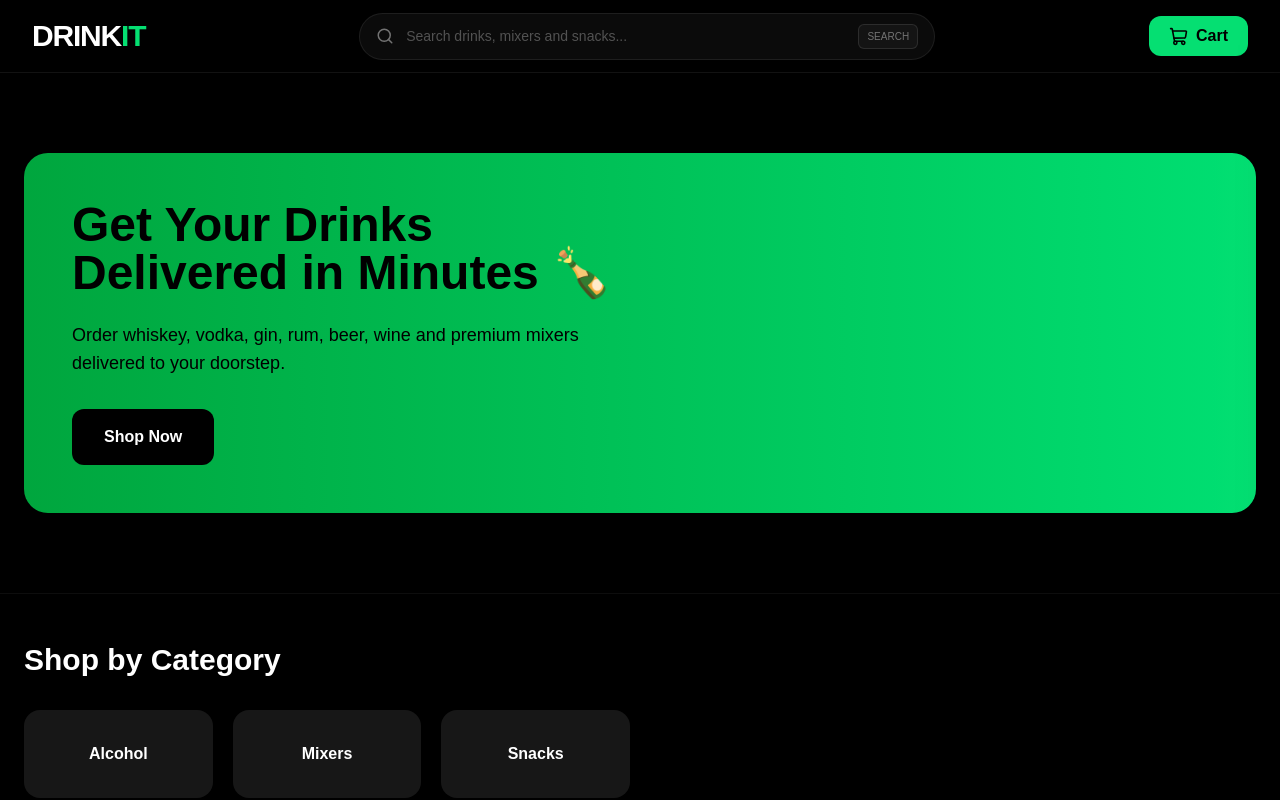
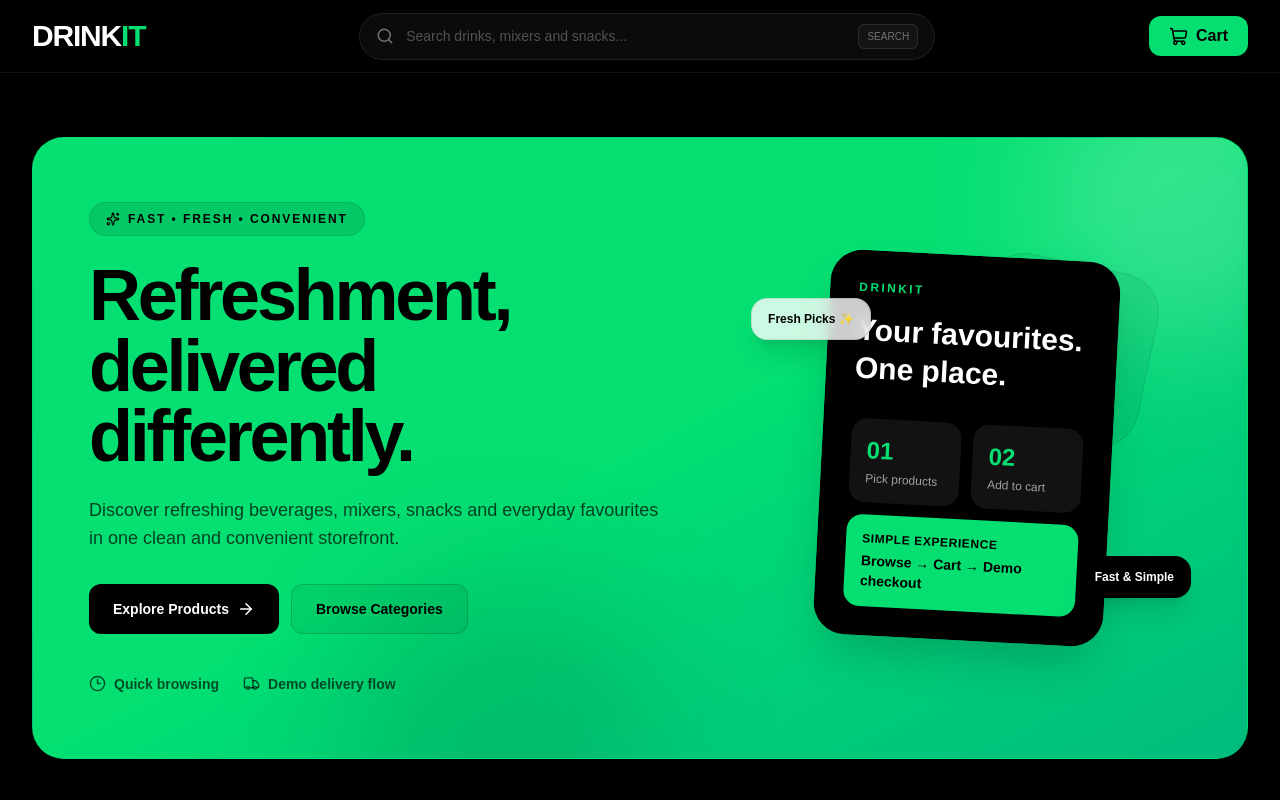
Before and after one commit to Devmistry7/DRINKIT, a Next.js app: page / in a window 1280 px wide. Shown: the top 800 px of the page. Built offline with nearby package versions, Linux system fonts and the light colour scheme.

Commit message:
Hero section update

```diff
--- a/src/components/Hero.tsx
+++ b/src/components/Hero.tsx
@@ -1,23 +1,172 @@
+"use client";
+
+import {
+  ArrowRight,
+  Clock3,
+  Sparkles,
+  Truck,
+} from "lucide-react";
+
 export default function Hero() {
+  const scrollToProducts = () => {
+    const productsSection =
+      document.getElementById("featured-products");
+
+    if (productsSection) {
+      productsSection.scrollIntoView({
+        behavior: "smooth",
+      });
+    }
+  };
+
   return (
-    <section className="max-w-7xl mx-auto px-6 py-20">
-      <div className="bg-gradient-to-r from-green-600 to-green-400 rounded-3xl p-12 text-black">
+    <section className="mx-auto max-w-7xl px-4 py-8 sm:px-6 sm:py-12 lg:px-8 lg:py-16">
+      <div className="relative overflow-hidden rounded-[32px] border border-green-400/20 bg-gradient-to-br from-green-400 via-green-400 to-emerald-500">
 
-        <h1 className="text-5xl font-black">
-          Get Your Drinks
-          <br />
-          Delivered in Minutes 🍾
-        </h1>
+        {/* Background decoration */}
+        <div className="pointer-events-none absolute inset-0 overflow-hidden">
+          <div className="absolute -right-20 -top-20 h-72 w-72 rounded-full bg-white/20 blur-3xl" />
 
-        <p className="mt-6 text-lg max-w-xl">
-          Order whiskey, vodka, gin, rum, beer, wine and premium mixers
-          delivered to your doorstep.
-        </p>
+          <div className="absolute -bottom-32 left-[25%] h-80 w-80 rounded-full bg-black/10 blur-3xl" />
 
-        <button className="mt-8 bg-black text-white px-8 py-4 rounded-xl font-bold hover:bg-neutral-800 transition">
-          Shop Now
-        </button>
+          <div className="absolute right-[8%] top-[20%] h-44 w-44 rotate-12 rounded-[40px] border border-black/10 bg-black/[0.04]" />
 
+          <div className="absolute right-[18%] top-[45%] h-28 w-28 -rotate-12 rounded-full border border-white/20 bg-white/10" />
+        </div>
+
+        <div className="relative grid min-h-[500px] items-center gap-12 px-6 py-12 sm:px-10 lg:grid-cols-[1.15fr_0.85fr] lg:px-14 lg:py-16">
+
+          {/* Left Content */}
+          <div className="max-w-3xl">
+
+            {/* Badge */}
+            <div className="mb-6 inline-flex items-center gap-2 rounded-full border border-black/10 bg-black/10 px-4 py-2 text-xs font-bold uppercase tracking-[0.16em] text-black">
+              <Sparkles size={14} />
+              Fast • Fresh • Convenient
+            </div>
+
+            {/* Heading */}
+            <h1 className="max-w-3xl text-4xl font-black leading-[0.98] tracking-[-0.045em] text-black sm:text-5xl lg:text-7xl">
+              Refreshment,
+              <br />
+              delivered differently.
+            </h1>
+
+            {/* Description */}
+            <p className="mt-6 max-w-xl text-base font-medium leading-7 text-black/70 sm:text-lg">
+              Discover refreshing beverages, mixers,
+              snacks and everyday favourites in one
+              clean and convenient storefront.
+            </p>
+
+            {/* Buttons */}
+            <div className="mt-8 flex flex-col gap-3 sm:flex-row">
+
+              <button
+                type="button"
+                onClick={scrollToProducts}
+                className="group flex items-center justify-center gap-2 rounded-xl bg-black px-6 py-3.5 text-sm font-bold text-white transition-all duration-300 hover:bg-neutral-900 active:scale-[0.98]"
+              >
+                Explore Products
+
+                <ArrowRight
+                  size={18}
+                  className="transition-transform duration-300 group-hover:translate-x-1"
+                />
+              </button>
+
+              <button
+                type="button"
+                onClick={() =>
+                  document
+                    .getElementById("categories")
+                    ?.scrollIntoView({
+                      behavior: "smooth",
+                    })
+                }
+                className="rounded-xl border border-black/15 bg-black/[0.06] px-6 py-3.5 text-sm font-bold text-black transition hover:bg-black/10"
+              >
+                Browse Categories
+              </button>
+            </div>
+
+            {/* Small feature row */}
+            <div className="mt-10 flex flex-wrap gap-x-6 gap-y-3 text-sm font-semibold text-black/65">
+              <div className="flex items-center gap-2">
+                <Clock3 size={17} />
+                Quick browsing
+              </div>
+
+              <div className="flex items-center gap-2">
+                <Truck size={17} />
+                Demo delivery flow
+              </div>
+            </div>
+          </div>
+
+          {/* Right Visual */}
+          <div className="relative hidden min-h-[380px] lg:block">
+
+            {/* Main floating card */}
+            <div className="absolute left-1/2 top-1/2 w-[290px] -translate-x-1/2 -translate-y-1/2 rotate-3 rounded-[32px] border border-black/10 bg-black p-7 text-white shadow-2xl shadow-black/20 transition-transform duration-500 hover:rotate-0">
+
+              <p className="text-xs font-bold uppercase tracking-[0.2em] text-green-400">
+                DRINKIT
+              </p>
+
+              <h2 className="mt-4 text-3xl font-black leading-tight">
+                Your favourites.
+                <br />
+                One place.
+              </h2>
+
+              <div className="mt-8 grid grid-cols-2 gap-3">
+                <div className="rounded-2xl bg-white/[0.07] p-4">
+                  <p className="text-2xl font-black text-green-400">
+                    01
+                  </p>
+
+                  <p className="mt-1 text-xs text-neutral-400">
+                    Pick products
+                  </p>
+                </div>
+
+                <div className="rounded-2xl bg-white/[0.07] p-4">
+                  <p className="text-2xl font-black text-green-400">
+                    02
+                  </p>
+
+                  <p className="mt-1 text-xs text-neutral-400">
+                    Add to cart
+                  </p>
+                </div>
+
+                <div className="col-span-2 rounded-2xl bg-green-400 p-4 text-black">
+                  <p className="text-xs font-bold uppercase tracking-wider">
+                    Simple experience
+                  </p>
+
+                  <p className="mt-1 text-sm font-semibold">
+                    Browse → Cart → Demo checkout
+                  </p>
+                </div>
+              </div>
+            </div>
+
+            {/* Floating mini elements */}
+            <div className="absolute left-2 top-10 rounded-2xl border border-black/10 bg-white/80 px-4 py-3 shadow-xl backdrop-blur">
+              <p className="text-xs font-bold text-black">
+                Fresh Picks ✨
+              </p>
+            </div>
+
+            <div className="absolute bottom-10 right-0 rounded-2xl border border-black/10 bg-black px-4 py-3 text-white shadow-xl">
+              <p className="text-xs font-bold">
+                Fast & Simple
+              </p>
+            </div>
+          </div>
+        </div>
       </div>
     </section>
   );
```
